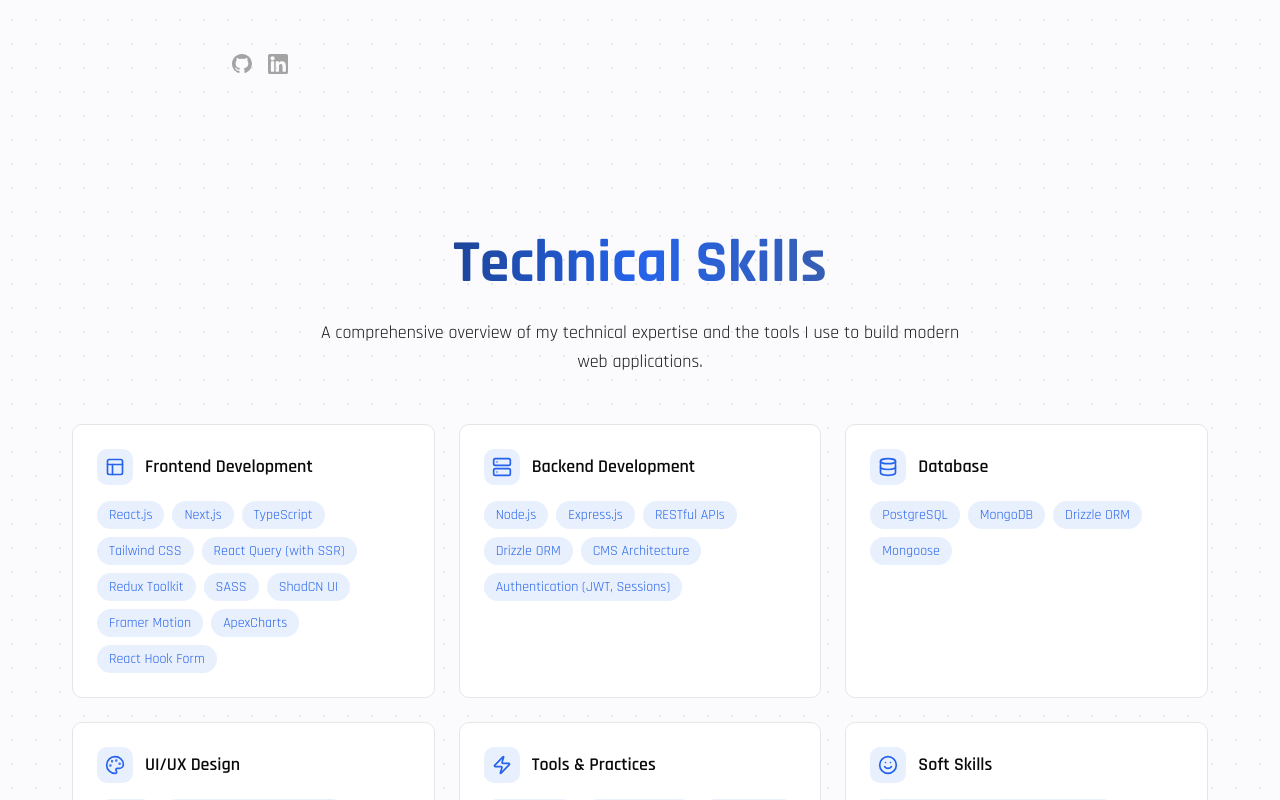
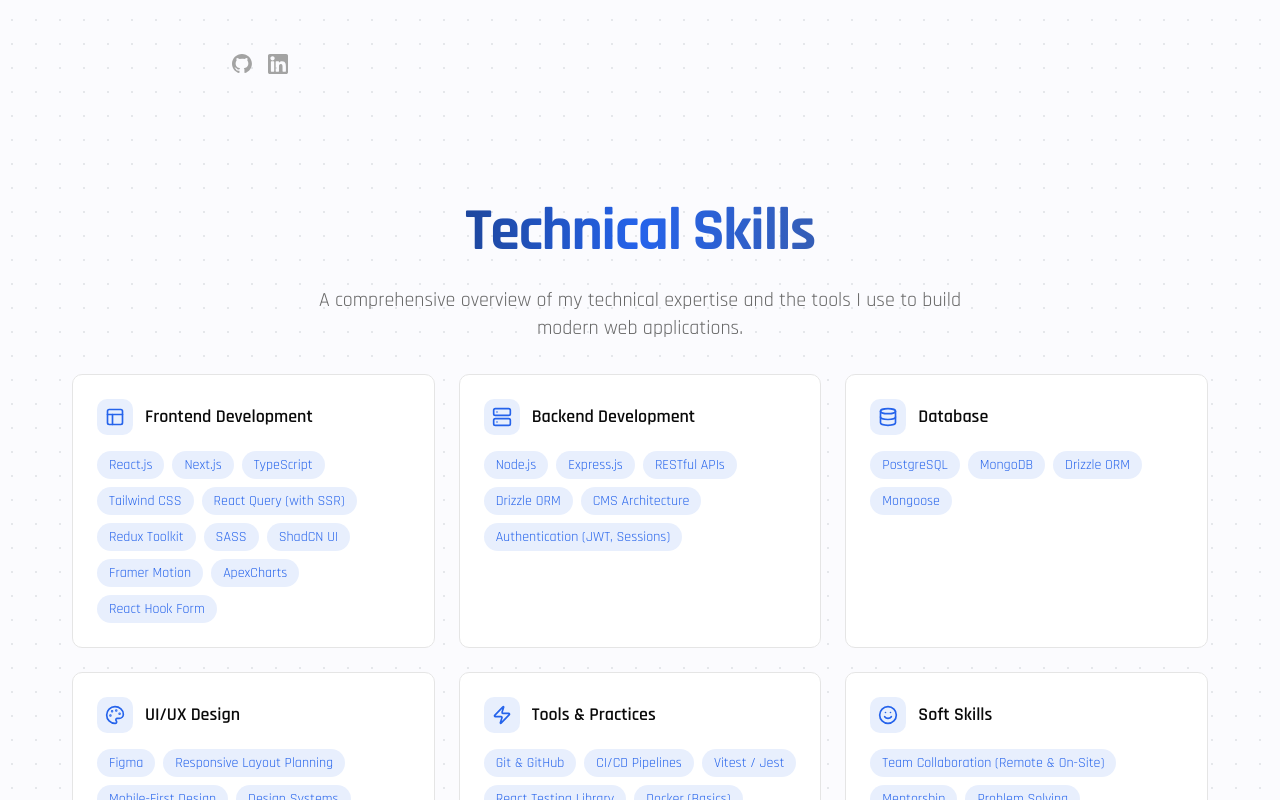
Before and after one commit to Babak-Taghizadeh/babak-creates-portfolio, a Next.js app: page / in a window 1280 px wide. Shown: the part 640-1440 px from the top of the page. Built offline with nearby package versions, Linux system fonts and the light colour scheme; no server answers.

Commit message:
refactor: update Skills section to use SectionHeader component for improved layout and consistency; remove motion animations for a cleaner design

```diff
--- a/src/components/sections/skills/skills.tsx
+++ b/src/components/sections/skills/skills.tsx
@@ -1,27 +1,15 @@
-"use client";
-
-import { motion } from "motion/react";
 import SkillCard from "./skill-card";
 import { SKILL_CATEGORIES } from "@/lib/constants";
+import SectionHeader from "@/components/shared/section-header";
 
 const Skills = () => {
   return (
-    <section className="container mx-auto px-4 py-16 md:px-6 md:py-24">
-      <motion.div
-        initial={{ opacity: 0, y: 100 }}
-        whileInView={{ opacity: 1, y: 0 }}
-        viewport={{ once: true }}
-        transition={{ duration: 0.6 }}
-        className="mb-12 text-center"
-      >
-        <h2 className="from-foreground via-primary to-foreground/70 bg-gradient-to-r bg-clip-text pb-6 text-5xl font-bold text-transparent md:text-6xl">
-          Technical Skills
-        </h2>
-        <p className="text-secondary-foreground mx-auto max-w-2xl text-base leading-relaxed md:text-lg">
-          A comprehensive overview of my technical expertise and the tools I use
-          to build modern web applications.
-        </p>
-      </motion.div>
+    <section className="section-wrapper">
+      <SectionHeader
+        description="A comprehensive overview of my technical expertise and the tools I use
+          to build modern web applications."
+        title="Technical Skills"
+      />
       <div className="grid gap-6 sm:grid-cols-2 lg:grid-cols-3">
         {SKILL_CATEGORIES.map((category, index) => (
           <SkillCard key={category.title} {...category} index={index} />
```
